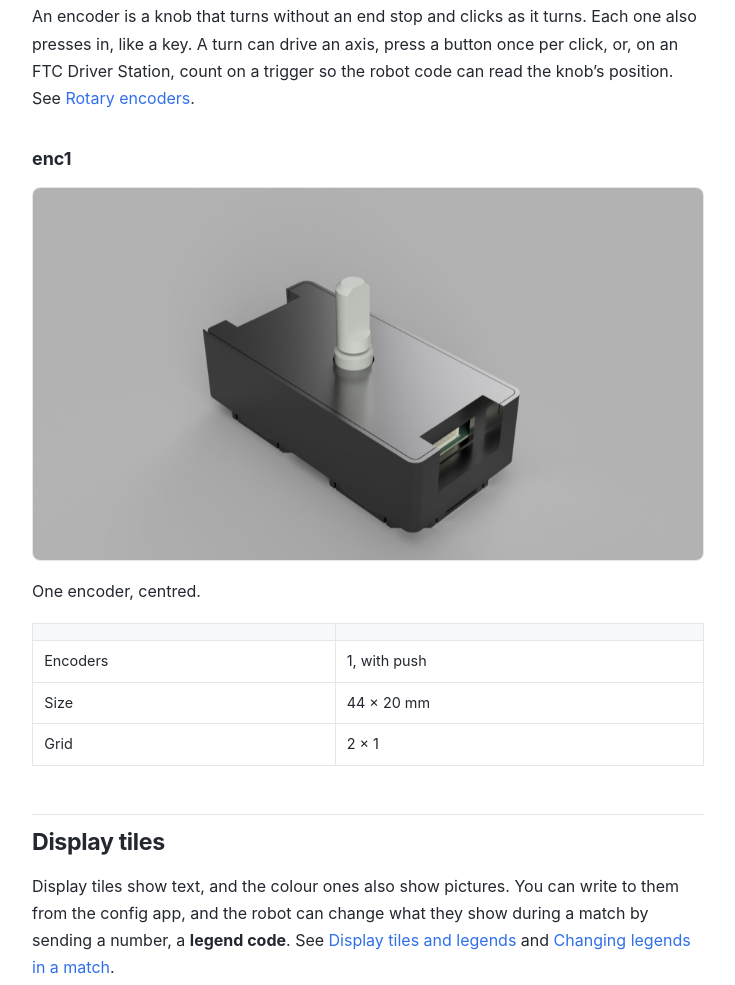
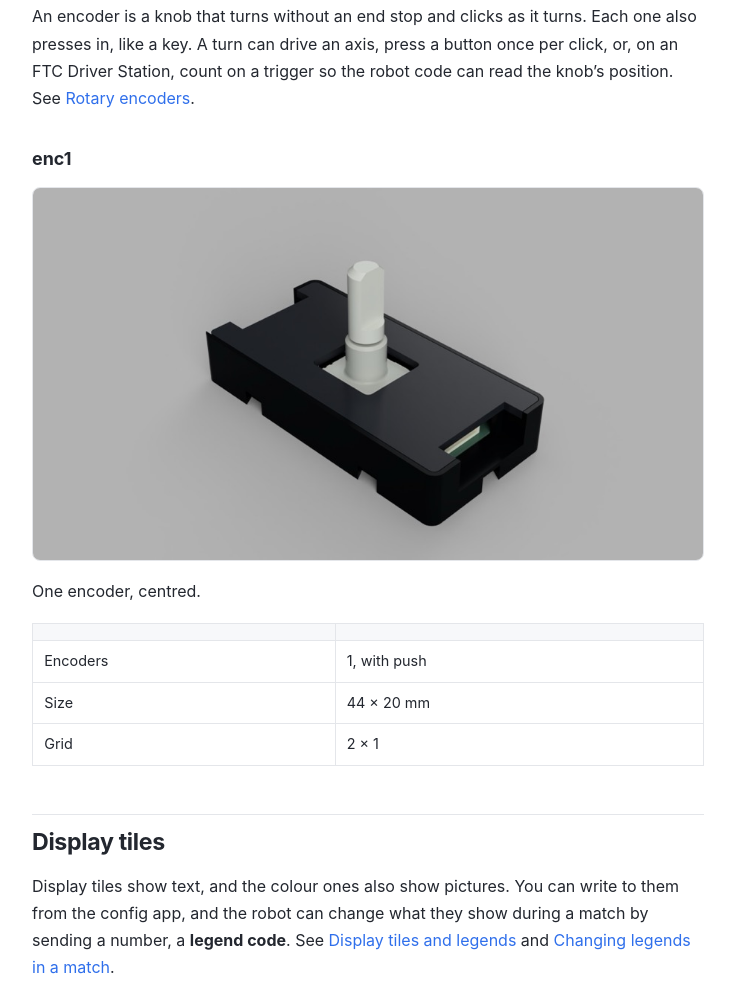
Before and after one commit to LearnWeaver/bbr-buttonboard-docs, a plain HTML site: page getting-started/tiles.html in a window 1280 px wide. Shown: the part 5226-6211 px from the top of the page, without its empty margins (288-1023 px from the left). Drawn offline with Linux system fonts and the light colour scheme.

Commit message:
Publish docs from e9a4a61

```diff
--- a/getting-started/tiles.html
+++ b/getting-started/tiles.html
@@ -279,7 +279,7 @@
 <h2 id="rotary-encoders">Rotary encoders<a class="headerlink" href="#rotary-encoders" title="Permanent link">#</a></h2>
 <p>An encoder is a knob that turns without an end stop and clicks as it turns. Each one also presses in, like a key. A turn can drive an axis, press a button once per click, or, on an FTC Driver Station, count on a trigger so the robot code can read the knob&rsquo;s position. See <a href="../configuring/encoders.html">Rotary encoders</a>.</p>
 <h3 id="enc1">enc1<a class="headerlink" href="#enc1" title="Permanent link">#</a></h3>
-<p><img alt="A render of the enc1 in its printed case" src="../images/render-enc1.jpg" /></p>
+<p><img alt="A render of the enc1 in its low-profile case" src="../images/render-lowpro-enc1.jpg" /></p>
 <p>One encoder, centred.</p>
 <table>
 <thead>
```
Also changed, not shown: getting-started/lowpro-cases.html (+1 -0 lines), images/render-enc1.jpg (deleted), images/render-lowpro-enc1.jpg (added).
